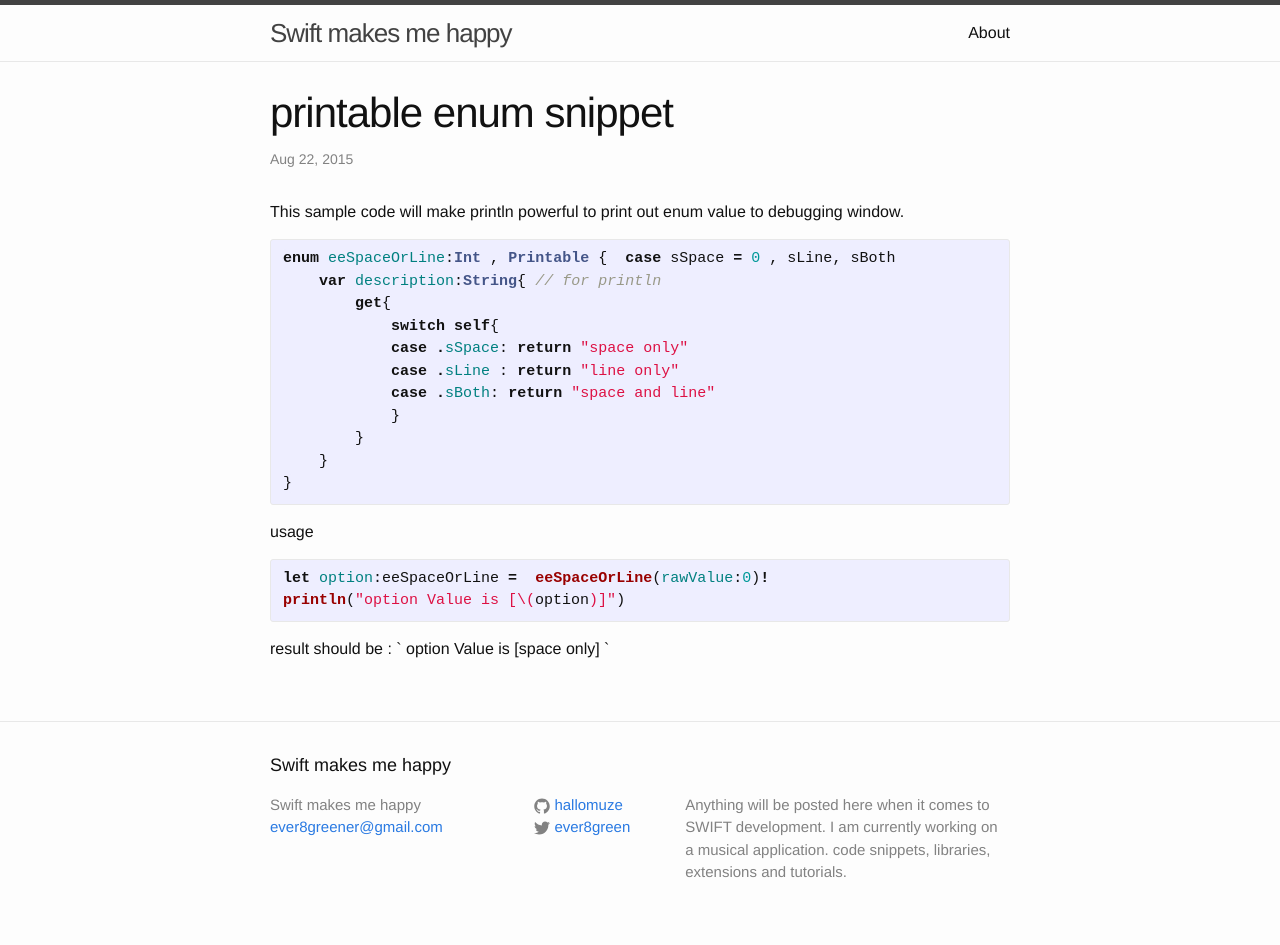
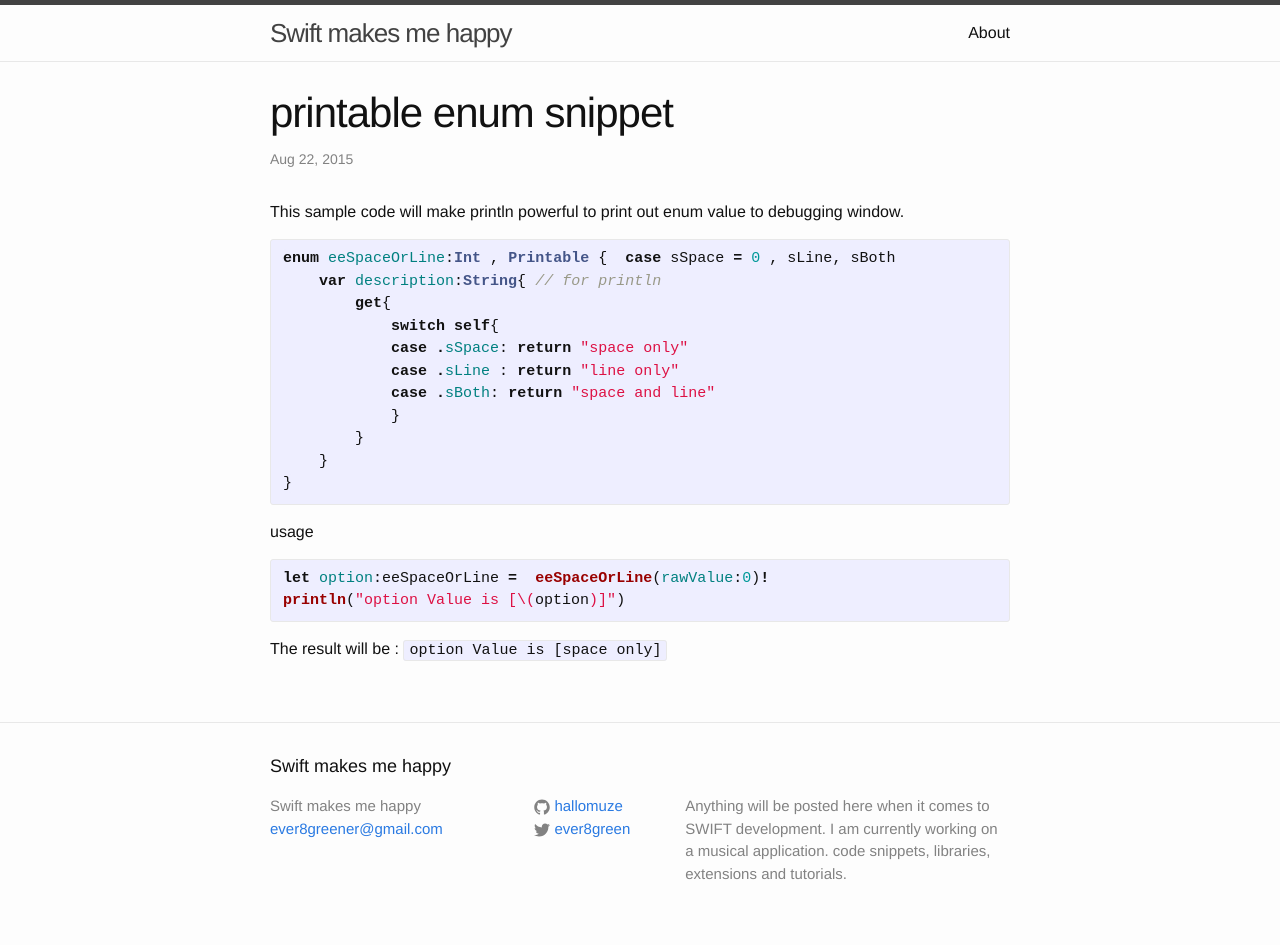
Before and after one commit to hallomuze/hallomuze.github.io, a Jekyll site: the page built from _posts/2015-08-22-Snp_enumLogging.md, in a window 1280 px wide. Built offline with Jekyll 4.4.1, drawn with Linux system fonts in a browser that asks for light colours.

```diff
--- a/_posts/2015-08-22-Snp_enumLogging.md
+++ b/_posts/2015-08-22-Snp_enumLogging.md
@@ -27,4 +27,4 @@ let option:eeSpaceOrLine =  eeSpaceOrLine(rawValue:0)!
 println("option Value is [\(option)]")
 {% endhighlight %}
 
-result should be : ` option Value is [space only] `
+The result will be : `option Value is [space only]`
```
